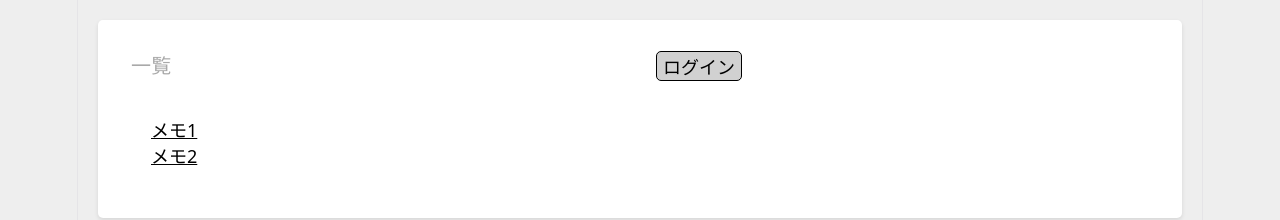
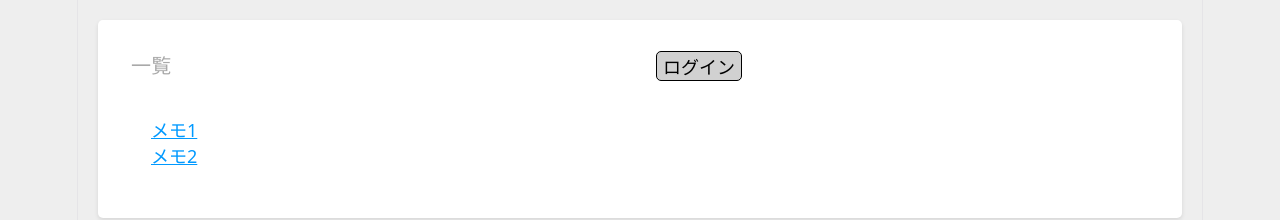
Before and after one commit to koguchi-e/react-memo-app, a React (Vite) app: page / in a window 1280 px wide. Shown: the top 220 px of the page. Built offline with nearby package versions, Linux system fonts and the light colour scheme.

Commit message:
リンクを青に変更

```diff
--- a/src/App.css
+++ b/src/App.css
@@ -1,6 +1,7 @@
 body {
   background: #eeeeee;
   margin: 0;
+  color: black;
 }
 
 #root {
@@ -58,10 +59,11 @@ label {
   font: inherit;
   cursor: pointer;
   text-decoration: underline;
+  color: #0099ff;
 }
 
 .primary-button:hover {
-  color: #d1d1d1;
+  color: #c8e9ff;
   text-decoration: underline;
 }
 
```
